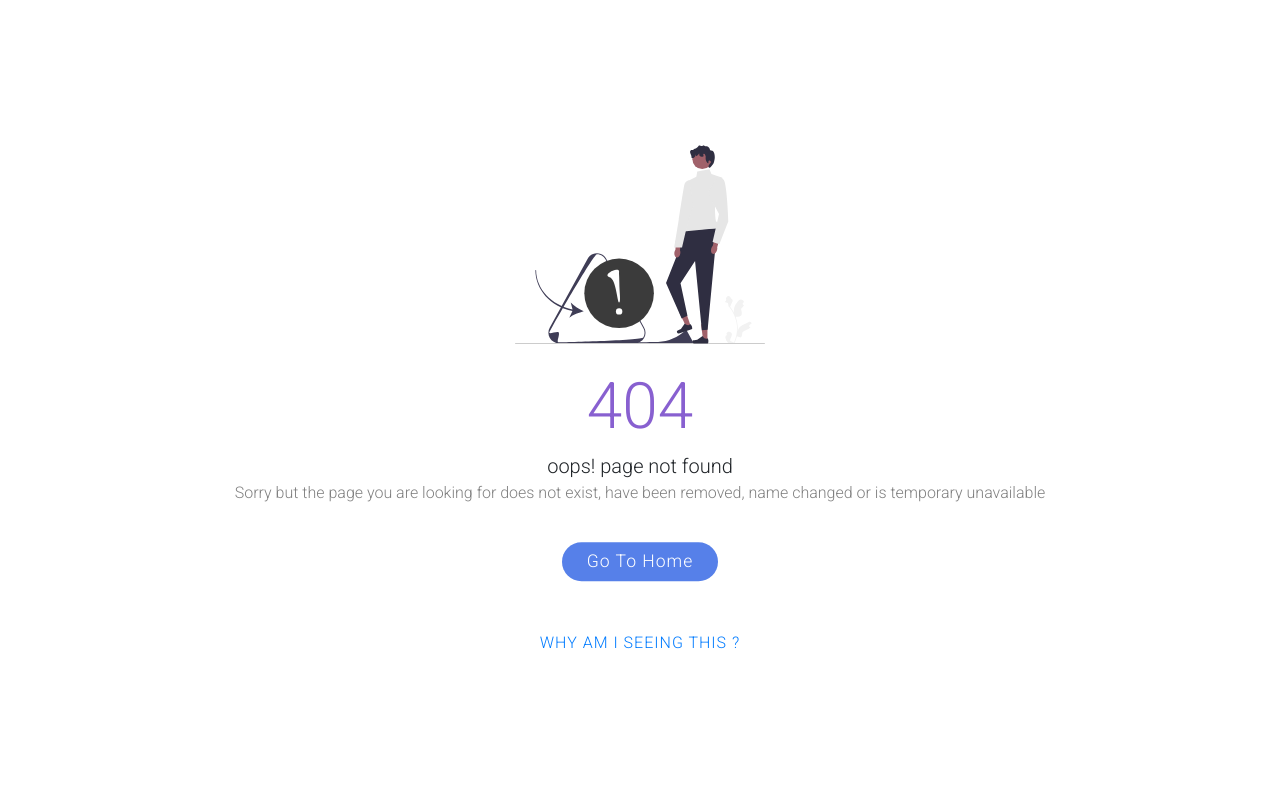
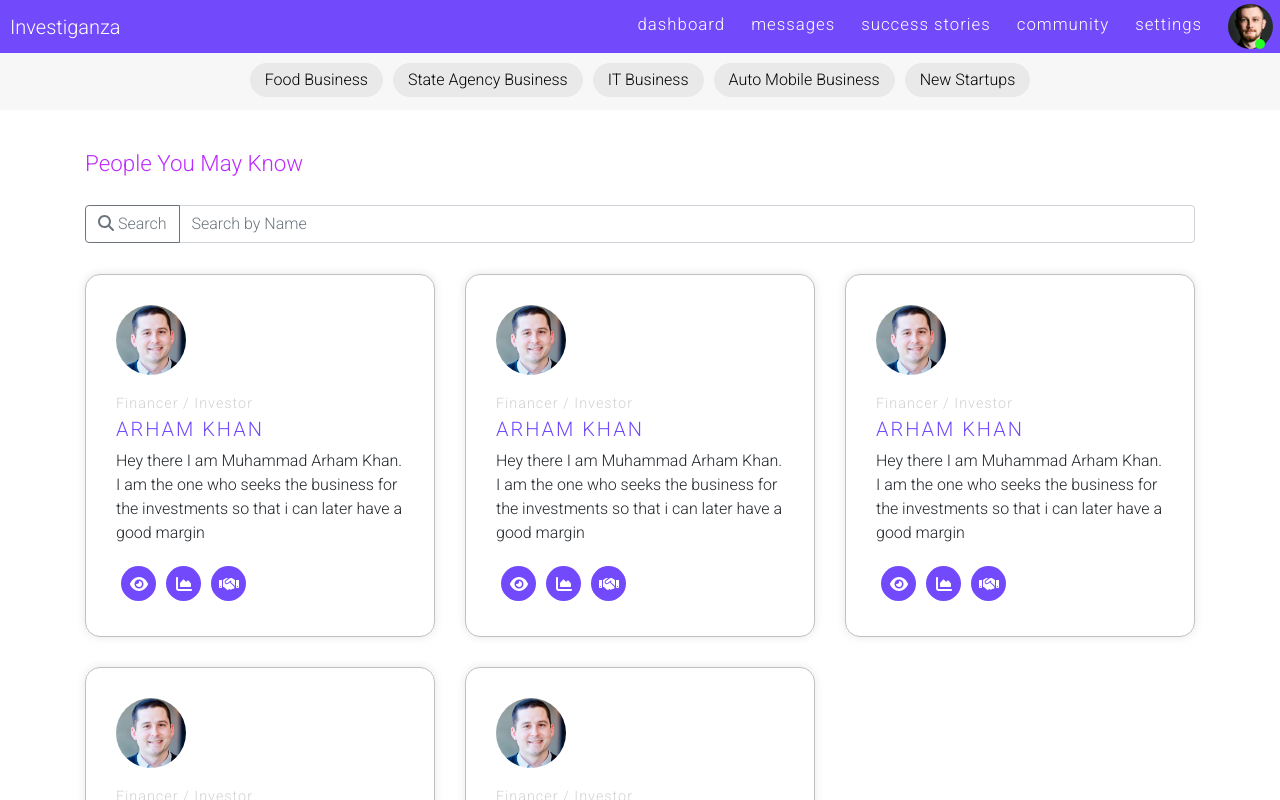
Before and after one commit to MuhammadSubhanRaza/Investiganza, a React (Create React App) app in the folder front-end/: page /community in a window 1280 px wide. Before the commit this address had no page. Shown: the top 800 px of the page. Built offline with nearby package versions, Linux system fonts and the light colour scheme.

Commit message:
Community Page Added

```diff
--- a/front-end/src/App.js
+++ b/front-end/src/App.js
@@ -15,6 +15,7 @@ import NewsFeed from './guest-view/NewsFeed/NewsFeed';
 import CreatePost from './guest-view/CreatePost/CreatePost';
 import {BrowserRouter as Router, Route, Routes,Link } from 'react-router-dom';
 import Navigation from './guest-view/Common/Navigation';
+import Community from './guest-view/Community/Community';
 // import Home from './guest-view/Dark/Home';
 
 function App() {
@@ -40,6 +41,11 @@ function App() {
           <Route path='/contact' element={<Contact/>}/>
           <Route path='/login' element={<Login/>}/>
           <Route path='/signup' element={<Signup/>}/>
+          <Route path='/create-profile' element={<ProfileCreate/>}/>
+          <Route path='/underreview' element={<UnderReview/>}/>
+          <Route path='/newsfeed' element={<NewsFeed/>}/>
+          <Route path='/createpost' element={<CreatePost/>}/>
+          <Route path='/community' element={<Community/>}/>
           <Route path='*' element={<Error400/>}/>
         </Routes>
       </Router>
--- a/front-end/src/guest-view/AfterLoginNav/AfterLoginNav.js
+++ b/front-end/src/guest-view/AfterLoginNav/AfterLoginNav.js
@@ -1,4 +1,5 @@
 import React from 'react'
+import { Link } from 'react-router-dom';
 import './AfterLoginNav.css';
 
 const AfterLoginNav = () => {
@@ -6,26 +7,26 @@ const AfterLoginNav = () => {
         <>
 
             <nav className="navbar navbar-expand-lg navbar-dark after-login-nav">
-                <a className="navbar-brand" href="#">Investiganza</a>
+                <Link className="navbar-brand" to="/newsfeed">Investiganza</Link>
                 <button className="navbar-toggler" type="button" data-toggle="collapse" data-target="#navbarNav" aria-controls="navbarNav" aria-expanded="false" aria-label="Toggle navigation">
                     <span className="navbar-toggler-icon"></span>
                 </button>
                 <div className="collapse navbar-collapse" id="navbarNav">
                     <ul className="navbar-nav ml-auto">
                         <li className="nav-item active">
-                            <a className="nav-link" href="#">Dashboard</a>
+                            <Link to="" className="nav-link">Dashboard</Link>
                         </li>
                         <li className="nav-item">
-                            <a className="nav-link" href="#">Messages</a>
+                            <Link to="" className="nav-link">Messages</Link>
                         </li>
                         <li className="nav-item">
-                            <a className="nav-link" href="#">Analytics</a>
+                            <Link to="" className="nav-link">Success Stories</Link>
                         </li>
                         <li className="nav-item">
-                            <a className="nav-link" href="#">Community</a>
+                            <Link to="/community" className="nav-link">Community</Link>
                         </li>
                         <li className="nav-item">
-                            <a className="nav-link" href="#">Settings</a>
+                            <Link to="/create-profile" className="nav-link">Settings</Link>
                         </li>
                         <li className="nav-item dropdown ">
 
@@ -34,9 +35,9 @@ const AfterLoginNav = () => {
                                 <div className="online-dot-indicator"></div>
                             </a>
                             <div className="dropdown-menu subnav-dropdown-login" aria-labelledby="navbarDropdownMenuLink">
-                                <a className="dropdown-item" href="#">View Profile</a>
-                                <a className="dropdown-item" href="#">Another action</a>
-                                <a className="dropdown-item" href="#">Logout</a>
+                                <Link to="" className='dropdown-item'>View Profile</Link>
+                                <Link to="/createpost" className='dropdown-item'>Create New Post</Link>
+                                <Link to="/" className='dropdown-item'>Logout</Link>
                             </div>
                         </li>
                     </ul>
--- /dev/null
+++ b/front-end/src/guest-view/Community/Community.css
@@ -0,0 +1,73 @@
+.community-sec-main
+{
+    margin-bottom: 100px;
+}
+
+.community-page-header
+{
+
+}
+
+.community-page-header h3
+{
+    color: #bc2bff ;
+    font-size: 1.4rem;
+    padding-top: 40px;
+    padding-bottom: 20px;
+}
+
+
+.community-card
+{
+    background-color: white ;
+    padding: 30px;
+    border: solid 1px silver;
+    border-radius: 15px;
+    box-shadow: rgb(230, 230, 230) 0px 0px 10px 0px;
+    transition: 0.3s;
+    margin: 15px 0px;
+}
+
+.community-card:hover
+{
+    box-shadow: rgb(177, 177, 177) 0px 0px 20px 0px;
+}
+
+.community-card img{
+    width: 70px;
+    height: 70px;
+    border-radius: 50%;
+}
+.community-card h6{
+    margin: 0;
+    padding: 0;
+    margin-top: 20px;
+    color: rgb(209, 209, 209);
+    font-size: 0.9rem;
+    letter-spacing: 1px;
+}
+.community-card h5{
+    color: #7249fb ;
+    margin-top: 5px;
+    letter-spacing: 2px;
+    text-transform:uppercase ;
+
+}
+.community-card-icon
+{
+    color: white;
+    background-color: #7249fb;
+    height: 35px;
+    width: 35px;
+    display: inline-flex;
+    justify-content: center;
+    align-items: center;
+    margin: 5px ;
+    border-radius: 50%;
+    transition: 0.3s;
+}
+.community-card-icon:hover
+{
+    transform: scale(1.1);
+    color: white;
+}
--- /dev/null
+++ b/front-end/src/guest-view/Community/Community.js
@@ -0,0 +1,44 @@
+import { faChartArea, faEye, faHandshake, faMagnifyingGlass } from '@fortawesome/free-solid-svg-icons'
+import { FontAwesomeIcon } from '@fortawesome/react-fontawesome'
+import React from 'react'
+import CommunityCard from './CommunityCard'
+import './Community.css';
+import AfterLoginNav from '../AfterLoginNav/AfterLoginNav';
+import Footer from '../Common/Footer';
+
+const Community = () => {
+    return (
+        <>
+            <AfterLoginNav/>
+            <section className='community-sec-main'>
+                <div className='container'>
+                    <div className='row'>
+                        <div className='col-md-12'>
+                            <div className='community-page-header'>
+                                <h3>People You May Know</h3>
+                                <div class="input-group mb-3">
+                                    <div class="input-group-prepend">
+                                        <button class="btn btn-outline-secondary" type="button"><FontAwesomeIcon icon={faMagnifyingGlass}/> Search</button>
+                                    </div>
+                                    <input type="text" class="form-control" placeholder="Search by Name" aria-label="" aria-describedby="basic-addon1" />
+                                </div>
+                            </div>
+                        </div>
+                    </div>
+
+                    <div className='row'>
+                        <CommunityCard/>
+                        <CommunityCard/>
+                        <CommunityCard/>
+                        <CommunityCard/>
+                        <CommunityCard/>
+                    </div>
+                </div>
+            </section>
+
+<Footer/>
+        </>
+    )
+}
+
+export default Community
--- /dev/null
+++ b/front-end/src/guest-view/Community/CommunityCard.js
@@ -0,0 +1,30 @@
+import React from 'react'
+import { faChartArea, faEye, faHandshake, faMagnifyingGlass } from '@fortawesome/free-solid-svg-icons'
+import { FontAwesomeIcon } from '@fortawesome/react-fontawesome'
+
+const CommunityCard = () => {
+    return (
+        <div className='col-md-4'>
+            <div className='community-card'>
+                <img src='images/c5.jpg' />
+                <h6>Financer / Investor</h6>
+                <h5>Arham Khan</h5>
+                <p>
+                    Hey there I am Muhammad Arham Khan. I am the one who seeks the business for the investments so that i can later have a good margin
+                </p>
+
+                <a className='community-card-icon' href='#'>
+                    <FontAwesomeIcon icon={faEye} />
+                </a>
+                <a className='community-card-icon' href='#'>
+                    <FontAwesomeIcon icon={faChartArea} />
+                </a>
+                <a className='community-card-icon' href='#'>
+                    <FontAwesomeIcon icon={faHandshake} />
+                </a>
+            </div>
+        </div>
+    )
+}
+
+export default CommunityCard
--- a/front-end/src/guest-view/CreateProfile/ProfileCreate.css
+++ b/front-end/src/guest-view/CreateProfile/ProfileCreate.css
@@ -92,4 +92,12 @@
     background-color: #7249fb ;
     margin-top: 50px;
     transition: 0.3s;
+    display: inline-block;
+    text-align: center;
 }
+.btn-cp-add:hover
+{
+    text-decoration: none;
+    background-color: #4120af ;
+    color: white;
+}
--- a/front-end/src/guest-view/CreateProfile/ProfileCreate.js
+++ b/front-end/src/guest-view/CreateProfile/ProfileCreate.js
@@ -5,6 +5,7 @@ import AfterLoginNav from '../AfterLoginNav/AfterLoginNav';
 import Footer from '../Common/Footer';
 import Navigation from '../Common/Navigation';
 import './ProfileCreate.css';
+import { Link } from 'react-router-dom';
 
 const ProfileCreate = () => {
   return (
@@ -103,7 +104,7 @@ const ProfileCreate = () => {
                             </span>
 
                             <div>
-                                <button className='btn-cp-add'><FontAwesomeIcon icon={faPlus}/> Create</button>
+                                <Link to="/underreview" className='btn-cp-add'><FontAwesomeIcon icon={faPlus}/> Create</Link>
                             </div>
 
                     </div>
--- a/front-end/src/guest-view/Login/Login.js
+++ b/front-end/src/guest-view/Login/Login.js
@@ -5,6 +5,7 @@ import Navigation from './../Common/Navigation'
 import { FontAwesomeIcon } from "@fortawesome/react-fontawesome";
 import { faSignIn } from "@fortawesome/free-solid-svg-icons";
 import { faFacebook, faGoogle, faLinkedin } from '@fortawesome/free-brands-svg-icons'
+import { Link } from "react-router-dom";
 
 
 const Login = () => {
@@ -26,7 +27,7 @@ const Login = () => {
                                 <input type="checkbox"/>
                                 <span className="pl-3">Remember Me</span>
                             </div>
-                            <a href="#" className="login-loginbtn">LOGIN</a>
+                            <Link to="/newsfeed" className="login-loginbtn">LOGIN</Link>
                             <div className="mt-3 text-center">
                                 <a href="#" className="login-sociallogin"><FontAwesomeIcon icon={faGoogle}/></a>
                                 <a href="#" className="login-sociallogin"><FontAwesomeIcon icon={faFacebook}/></a>
--- a/front-end/src/guest-view/NewsFeed/PostCard.css
+++ b/front-end/src/guest-view/NewsFeed/PostCard.css
@@ -51,6 +51,13 @@
 {
     padding: 20px;
 }
+.newsfeed-post-body h6
+{
+    color: #bc2bff ;
+    font-weight: bold;
+    letter-spacing: 1px;
+    font-size: 1.1rem;
+}
 .newsfeed-post-body img
 {
     width: 45%;
--- a/front-end/src/guest-view/Signup/Signup.css
+++ b/front-end/src/guest-view/Signup/Signup.css
@@ -60,8 +60,9 @@
     background-color: rgb(248, 248, 248);
 }
 
-.signup-left-content button
+.signup-left-content .btnSignupAccount
 {
+    display: inline-block;
     border: none;
     outline: none;
     background-color: #5680E9;
@@ -73,7 +74,7 @@
     border-radius: 5px;
     margin-top: 20px;
 }
-.signup-left-content button:hover
+.btnSignupAccount:hover
 {
     background-color: #8860d0;
     transform: translateX(15px);
--- a/front-end/src/guest-view/Signup/Signup.js
+++ b/front-end/src/guest-view/Signup/Signup.js
@@ -6,6 +6,7 @@ import Navigation from '../Common/Navigation';
 import { faFacebook,faGoogle,faLinkedin } from '@fortawesome/free-brands-svg-icons'
 
 import './Signup.css';
+import { Link } from 'react-router-dom';
 
 const Signup = () => {
     return (
@@ -34,7 +35,7 @@ const Signup = () => {
                                         <input type="email" placeholder='Enter Your Email Name'/>
                                         <label>Password</label>
                                         <input type="password" placeholder='Enter Your Password'/>
-                                        <button>Sign up <FontAwesomeIcon icon={faArrowRight}/></button>
+                                        <Link to="/create-profile" className='btnSignupAccount'>Sign up <FontAwesomeIcon icon={faArrowRight}/></Link>
                                     </form>
                                 </div>
                             </div>
```
